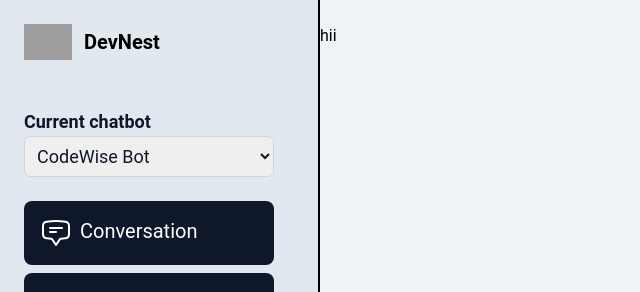
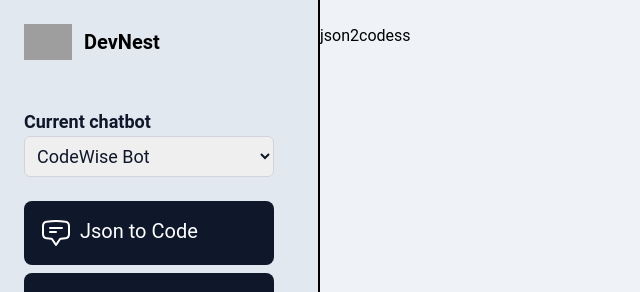
Before and after one commit to bhuvighosh3/DevNest, a React (Vite) app in the folder client/: page /chat in a window 1280 px wide. Shown: the top 292 px of the page, without its empty margins (0-640 px from the left). Built offline with nearby package versions, Linux system fonts and the light colour scheme; grey boxes are pictures that could not be loaded.

Commit message:
file added

```diff
--- /dev/null
+++ b/client/src/components/ImageCode.jsx
@@ -0,0 +1,3 @@
+export default function ImageCode() {
+  return <div className="">image2code</div>;
+}
--- /dev/null
+++ b/client/src/components/JsonCode.jsx
@@ -0,0 +1,5 @@
+export default function JsonCode() {
+  return <div className="">
+    json2codess
+    </div>;
+}
--- a/client/src/components/Navbar.jsx
+++ b/client/src/components/Navbar.jsx
@@ -1,4 +1,4 @@
-export default function Navbar() {
+export default function Navbar({handleMenuOptions}) {
   return (
     <div className="">
       <div>
@@ -14,22 +14,17 @@ export default function Navbar() {
         </a>
       </div>
       {/* select chatbot */}
- <div>
- <div className="my-2 mx-6 py-4   text-lg  text-slate-900   w-48 md:w-full">
-        <div className="font-bold">
-        Current chatbot
+      <div>
+        <div className="my-2 mx-6 py-4   text-lg  text-slate-900   w-48 md:w-full">
+          <div className="font-bold">Current chatbot</div>
+          <select className="p-2  rounded-md border border-gray-300 focus:outline-none focus:border-blue-300 focus:ring focus:ring-blue-200 focus:ring-opacity-50 w-full">
+            <option value="codewise">CodeWise Bot</option>
+            <option value="comingSoon">Coming Soon</option>
+          </select>
         </div>
-        <select
-          className="p-2  rounded-md border border-gray-300 focus:outline-none focus:border-blue-300 focus:ring focus:ring-blue-200 focus:ring-opacity-50 w-full"
-        >
-          <option value="codewise">CodeWise Bot</option>
-          <option value="comingSoon">Coming Soon</option>
-        </select>
       </div>
-
- </div>
       {/* conversation */}
-      <div className="my-2 mx-6 p-4 flex  text-xl gap-2 cursor-pointer bg-slate-900 text-white hover:bg-slate-800 rounded-lg hover:text-white w-48 md:w-full">
+      <div className="my-2 mx-6 p-4 flex  text-xl gap-2 cursor-pointer bg-slate-900 text-white hover:bg-slate-800 rounded-lg hover:text-white w-48 md:w-full"   onClick={() => handleMenuOptions('jsonCode')}>
         <div>
           <svg
             xmlns="http://www.w3.org/2000/svg"
@@ -46,10 +41,10 @@ export default function Navbar() {
             />
           </svg>
         </div>
-        <div className="text-lg md:text-xl">Conversation</div>
+        <div className="text-lg md:text-xl">Json to Code</div>
       </div>
       {/* Image2code */}
-      <div className="my-2 mx-6 p-4 flex cursor-pointer text-xl gap-2 bg-slate-900 text-white hover:bg-slate-800 rounded-lg hover:text-white w-48 md:w-full">
+      <div className="my-2 mx-6 p-4 flex cursor-pointer text-xl gap-2 bg-slate-900 text-white hover:bg-slate-800 rounded-lg hover:text-white w-48 md:w-full" onClick={() => handleMenuOptions('imageCode')}>
         <div>
           <svg
             xmlns="http://www.w3.org/2000/svg"
@@ -69,7 +64,7 @@ export default function Navbar() {
         <div className="text-lg md:text-xl">Image to Code</div>
       </div>
       {/* SQL QUERY GENERATOR */}
-      <div className="my-2 mx-6 p-4 flex cursor-pointer text-xl gap-2 bg-slate-900 text-white hover:bg-slate-800 rounded-lg  hover:text-white w-48 md:w-full">
+      <div className="my-2 mx-6 p-4 flex cursor-pointer text-xl gap-2 bg-slate-900 text-white hover:bg-slate-800 rounded-lg  hover:text-white w-48 md:w-full" onClick={() => handleMenuOptions('sqlCode')}>
         <div>
           <svg
             xmlns="http://www.w3.org/2000/svg"
--- /dev/null
+++ b/client/src/components/SqlCode.jsx
@@ -0,0 +1,3 @@
+export default function SqlCode() {
+  return <div className="">sql2code</div>;
+}
--- a/client/src/components/hamburger.jsx
+++ b/client/src/components/hamburger.jsx
@@ -1,7 +1,7 @@
 import React from "react";
 import { motion, AnimatePresence } from "framer-motion";
 
-const HamburgerMenu = ({ isMenuOpen, handleToggleMenu }) => {
+const HamburgerMenu = ({ isMenuOpen, handleToggleMenu, handleMenuOptions }) => {
   return (
     <div className="">
       {!isMenuOpen && (
@@ -90,19 +90,20 @@ const HamburgerMenu = ({ isMenuOpen, handleToggleMenu }) => {
             {/* select chatbot */}
             <div>
               <div className="my-2 mx-4 py-4   text-lg  text-slate-900   w-[90%]">
-        <div className="font-bold text-white">
-        Current chatbot
-        </div>
-        <select
-          className="p-2  rounded-md border border-gray-300 focus:outline-none focus:border-slate-300 focus:ring focus:ring-slate-400 focus:ring-opacity-50 w-[90%]"
-        >
+                <div className="font-bold text-white">Current chatbot</div>
+                <select className="p-2  rounded-md border border-gray-300 focus:outline-none focus:border-slate-300 focus:ring focus:ring-slate-400 focus:ring-opacity-50 w-[90%]">
                   <option value="codewise w-[90%]">CodeWise Bot</option>
                   <option value="comingSoon">Coming Soon</option>
                 </select>
               </div>
-
             </div>
-            <div className="my-2 mx-4 p-4 flex w-[90%] text-xl gap-2 bg-slate-900  rounded-xl cursor-pointer">
+            <div
+              className="my-2 mx-4 p-4 flex w-[90%] text-xl gap-2 bg-slate-900  rounded-xl cursor-pointer"
+              onClick={() => {
+                handleMenuOptions("jsonCode"); // Update menuOptions state for 'jsonCode'
+                handleToggleMenu(); // Toggle the menu
+              }}
+            >
               {/* Conversation */}
               <div>
                 <svg
@@ -120,11 +121,17 @@ const HamburgerMenu = ({ isMenuOpen, handleToggleMenu }) => {
                   />
                 </svg>
               </div>
-              <div className="text-lg md:text-xl">Conversation</div>
+              <div className="text-lg md:text-xl">Json to Code</div>
             </div>
 
             {/* Image to Code */}
-            <div className="my-2 mx-4 p-4 flex cursor-pointer text-xl gap-2 bg-slate-900 text-white  rounded-lg hover:text-white w-[90%]">
+            <div
+              className="my-2 mx-4 p-4 flex cursor-pointer text-xl gap-2 bg-slate-900 text-white  rounded-lg hover:text-white w-[90%]"
+              onClick={() => {
+                handleMenuOptions("imageCode"); // Update menuOptions state for 'jsonCode'
+                handleToggleMenu(); // Toggle the menu
+              }}
+            >
               <div>
                 <svg
                   xmlns="http://www.w3.org/2000/svg"
@@ -145,7 +152,13 @@ const HamburgerMenu = ({ isMenuOpen, handleToggleMenu }) => {
             </div>
 
             {/* SQL QUERY GENERATOR */}
-            <div className="my-2 mx-4 p-4 flex cursor-pointer text-xl gap-2 bg-slate-900 text-white  rounded-lg  hover:text-white w-[90%]">
+            <div
+              className="my-2 mx-4 p-4 flex cursor-pointer text-xl gap-2 bg-slate-900 text-white  rounded-lg  hover:text-white w-[90%]"
+              onClick={() => {
+                handleMenuOptions("sqlCode"); // Update menuOptions state for 'jsonCode'
+                handleToggleMenu(); // Toggle the menu
+              }}
+            >
               <div>
                 <svg
                   xmlns="http://www.w3.org/2000/svg"
--- a/client/src/pages/Chat.jsx
+++ b/client/src/pages/Chat.jsx
@@ -1,25 +1,50 @@
 import Navbar from "../components/Navbar";
 import Hamburger from "../components/hamburger";
+import JsonCode from "../components/jsonCode";
+import ImageCode from "../components/ImageCode";
+import SqlCode from "../components/SqlCode";
 import { useState } from "react";
 export default function Chat() {
-    const [isMenuOpen, setMenuOpen] = useState(false);
+  const [isMenuOpen, setMenuOpen] = useState(false);
+  const [menuOptions, setMenuOptions] = useState({
+    jsonCode: true,
+    imageCode: false,
+    sqlCode: false,
+  });
 
   const handleToggleMenu = () => {
     setMenuOpen(!isMenuOpen);
   };
-
+  const handleMenuOptions = (option) => {
+    setMenuOptions({
+      jsonCode: option === "jsonCode",
+      imageCode: option === "imageCode",
+      sqlCode: option === "sqlCode",
+    });
+  };
   return (
     <div className="bg-[#EFF3F8] h-screen w-screen sm::flex">
       <div className="fixed  hidden sm:flex w-60 md:w-80 bg-slate-200 border-r-2 border-black h-screen">
         <div className="hidden sm:flex">
-          <Navbar />
+          <Navbar handleMenuOptions={handleMenuOptions} />
         </div>
-
       </div>
       <div className="flex sm:hidden">
-          <Hamburger isMenuOpen={isMenuOpen} handleToggleMenu={handleToggleMenu} />
+        <Hamburger
+          isMenuOpen={isMenuOpen}
+          handleToggleMenu={handleToggleMenu}
+          handleMenuOptions={handleMenuOptions}
+        />
+      </div>
+      {!isMenuOpen && (
+        <div className="absolute px-6 py-2 sm:py-6 sm:px-60 md:px-80">
+          <div>
+            {menuOptions.jsonCode && <JsonCode />}
+            {menuOptions.imageCode && <ImageCode />}
+            {menuOptions.sqlCode && <SqlCode />}
+          </div>
         </div>
-      {!isMenuOpen && <div className="absolute px-6 py-2 sm:py-6 sm:px-60 md:px-80">hii</div>}
+      )}
     </div>
   );
 }
```
Lines whose indentation alone changed are shown as unchanged.
